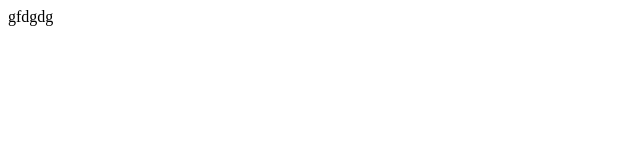
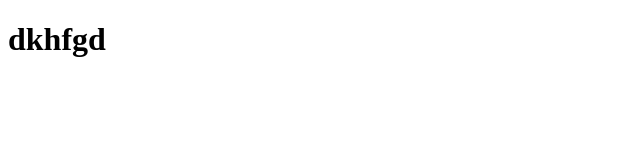
Before and after one commit to sson1x/project, a plain HTML site: page index.html/index.html in a window 1280 px wide. Shown: the whole page, without its empty margins (0-640 px from the left). Drawn offline with Linux system fonts and the light colour scheme.

Commit message:
commit test

```diff
--- a/index.html/index.html
+++ b/index.html/index.html
@@ -7,6 +7,8 @@
     <title>GitHub</title>
 </head>
 <body>
-    gfdgdg
+    <h1>
+        dkhfgd
+    </h1>
 </body>
 </html>
```
